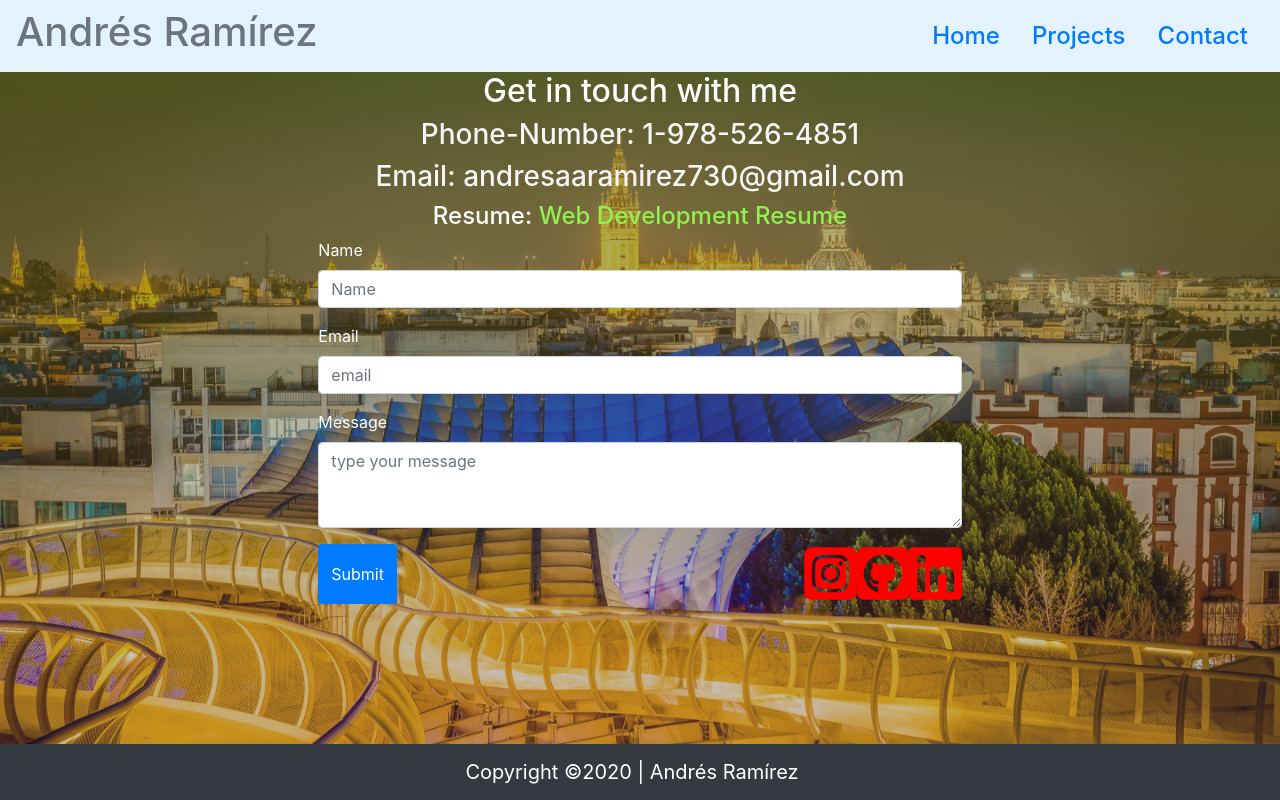
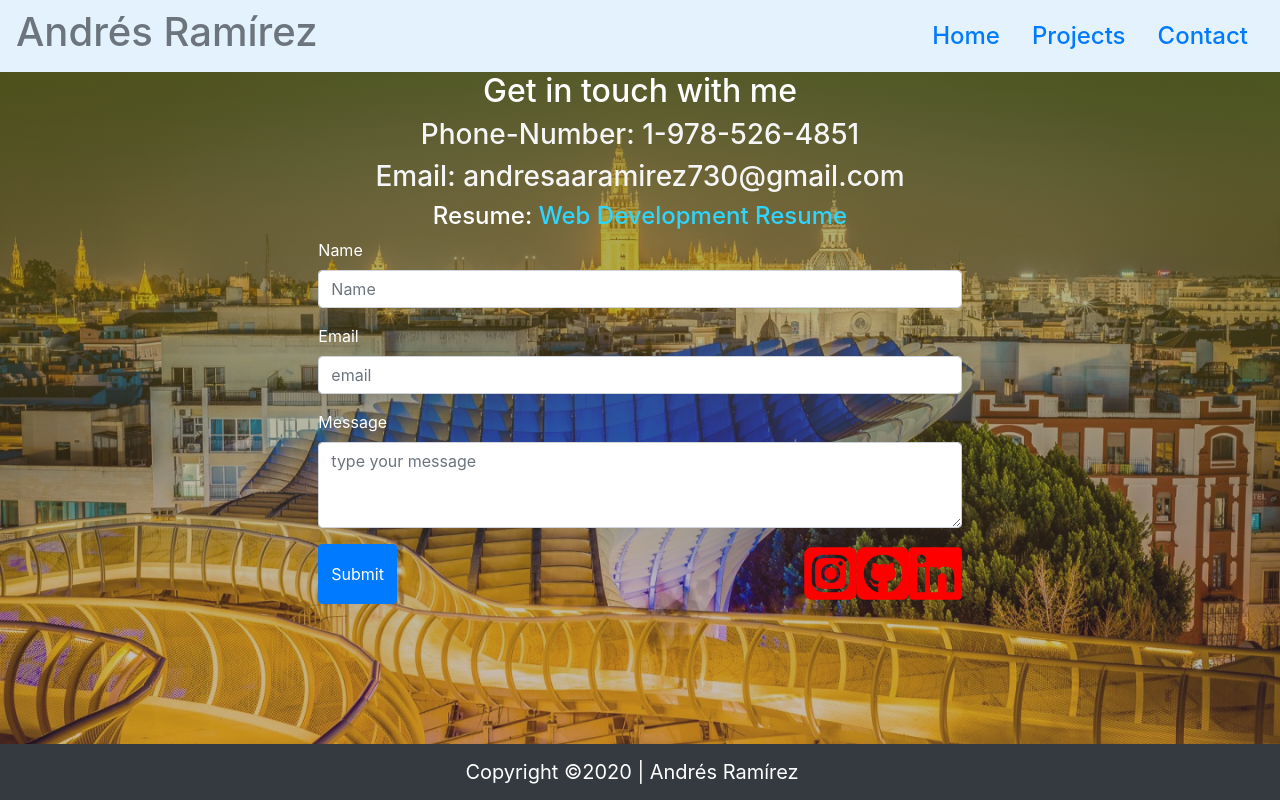
Before and after one commit to ARam2142/React-Portfolio, a React (Create React App) app: page /react-portfolio/contact in a window 1280 px wide. In both pictures the pointer is over the link "Web Development Resume". Built offline with nearby package versions, Linux system fonts and the light colour scheme.

Commit message:
changed hover color again

```diff
--- a/src/components/contact/contact.css
+++ b/src/components/contact/contact.css
@@ -42,7 +42,7 @@ h4 {
 }
 
 h4 a:hover {
-    color: rgb(144, 241, 79);
+    color: rgb(45, 213, 255);
     text-decoration: none;
 }
 
```
